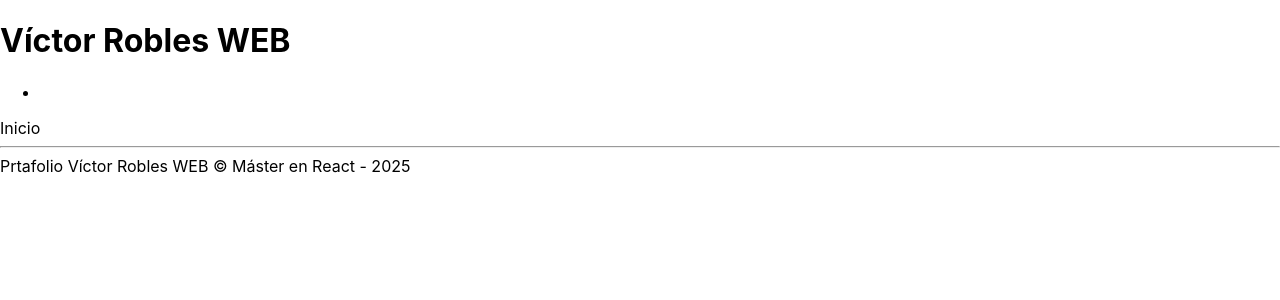
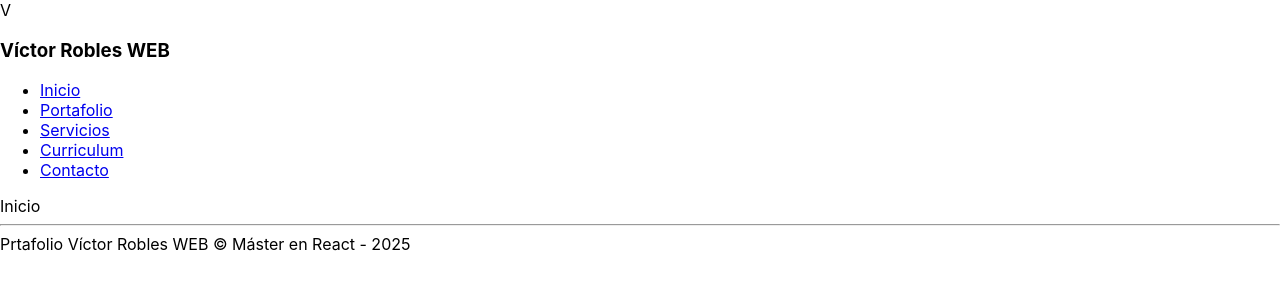
Before and after one commit to TarikMaarijAbdallaoui/08-proyecto2, a React (Create React App) app: page /inicio in a window 1280 px wide. Shown: the top 300 px of the page. Built offline with nearby package versions, Linux system fonts and the light colour scheme.

Commit message:
Barra de navegación entre rutas

```diff
--- a/src/components/layout/HeaderNav.js
+++ b/src/components/layout/HeaderNav.js
@@ -1,13 +1,32 @@
 
 import React from 'react'
+import { NavLink } from 'react-router-dom'
 
 export const HeaderNav = () => {
   return (
     <header>
-      <h1>Víctor Robles WEB</h1>
+      <div className="logo">
+        <span>V</span>
+        <h3>Víctor Robles WEB</h3>
+      </div>
+
       <nav>
         <ul>
-          <li></li>
+          <li>
+            <NavLink to="/inicio"> Inicio </NavLink>
+          </li>
+          <li>
+            <NavLink to="/portafolio"> Portafolio </NavLink>
+          </li>
+          <li>
+            <NavLink to="/servicios"> Servicios </NavLink>
+          </li>
+          <li>
+            <NavLink to="/curriculum"> Curriculum </NavLink>
+          </li>
+          <li>
+            <NavLink to="/contacto"> Contacto </NavLink>
+          </li>
         </ul>
       </nav>
     </header>
```
